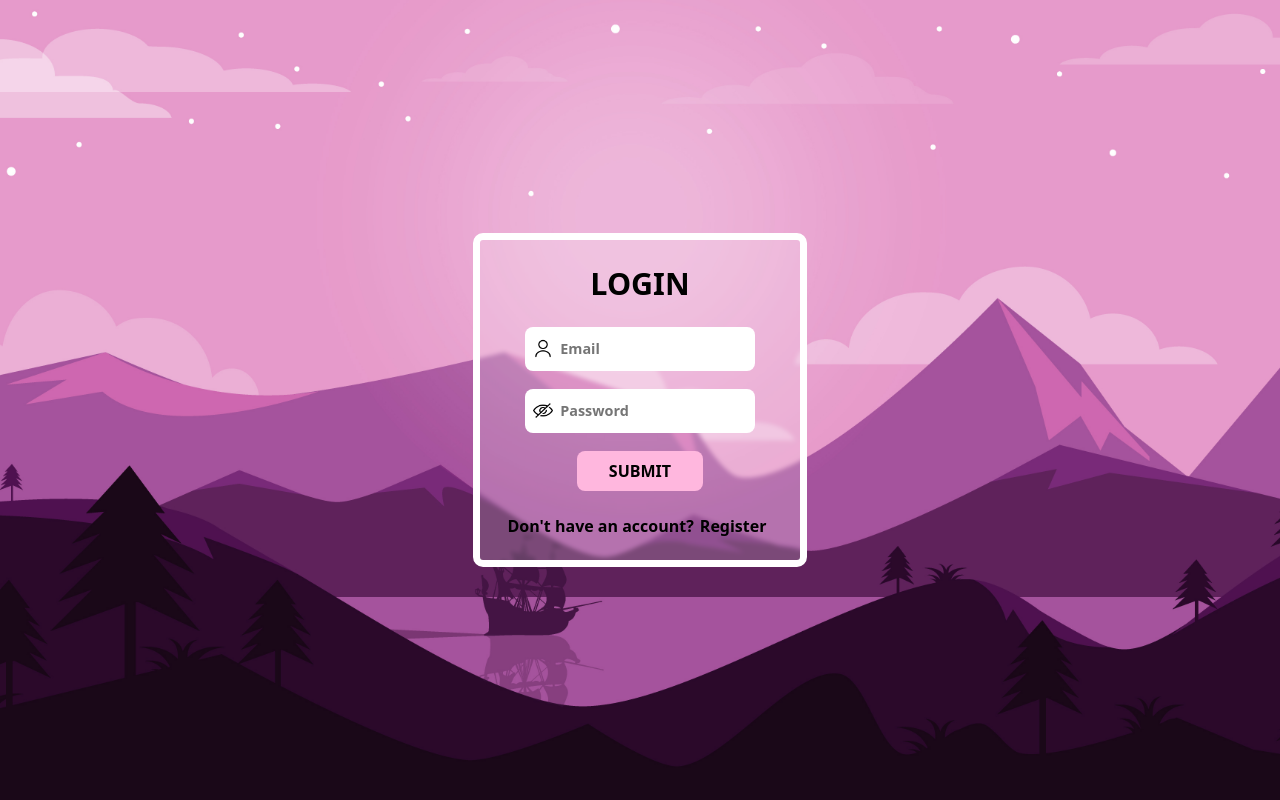
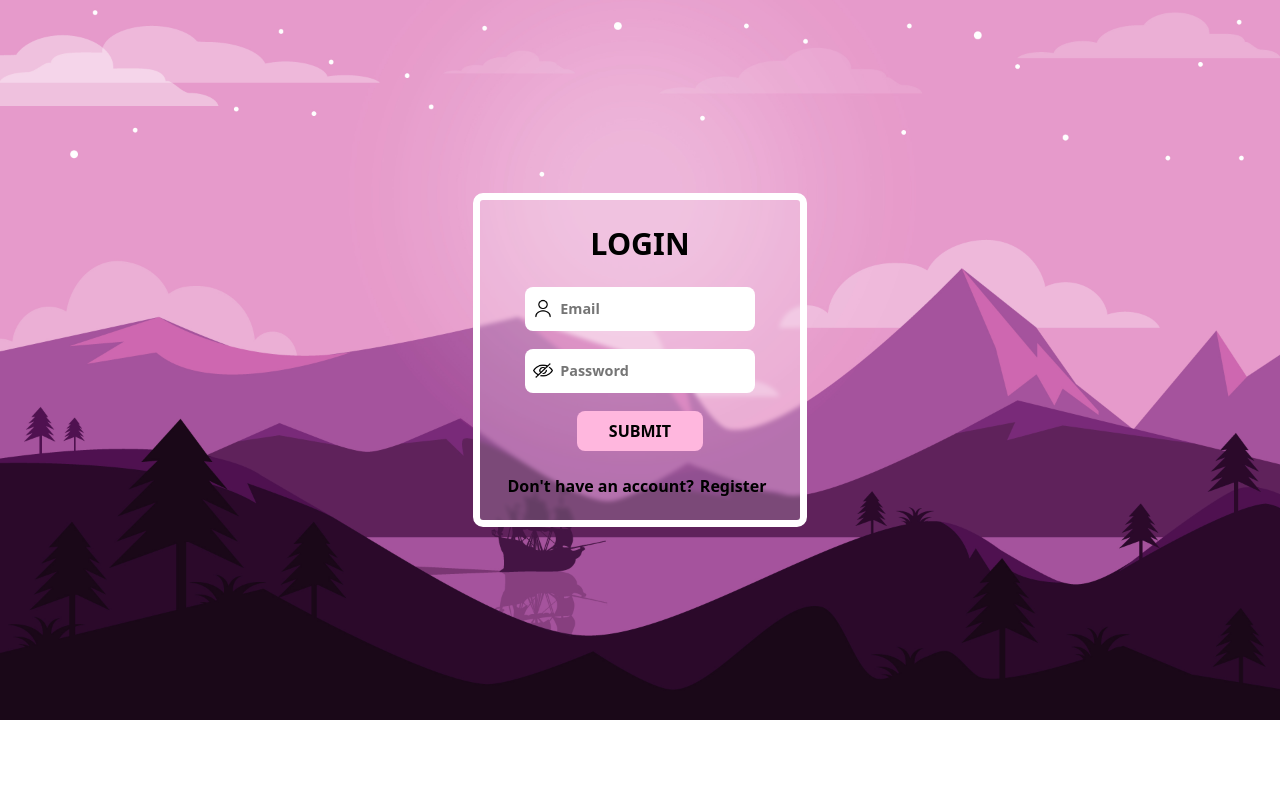
Before and after one commit to amaljithmk07/WeatherApp, a React (Vite) app in the folder front-end/: page / in a window 1280 px wide. Built offline with nearby package versions, Linux system fonts and the light colour scheme.

Commit message:
login page

```diff
--- a/front-end/src/components/Loginpage/LoginRegister.css
+++ b/front-end/src/components/Loginpage/LoginRegister.css
@@ -1,5 +1,5 @@
 .login-main-body {
-  height: 100vh;
+  min-height: 90vh;
   width: 100%;
   /* background-color: red; */
 
```
